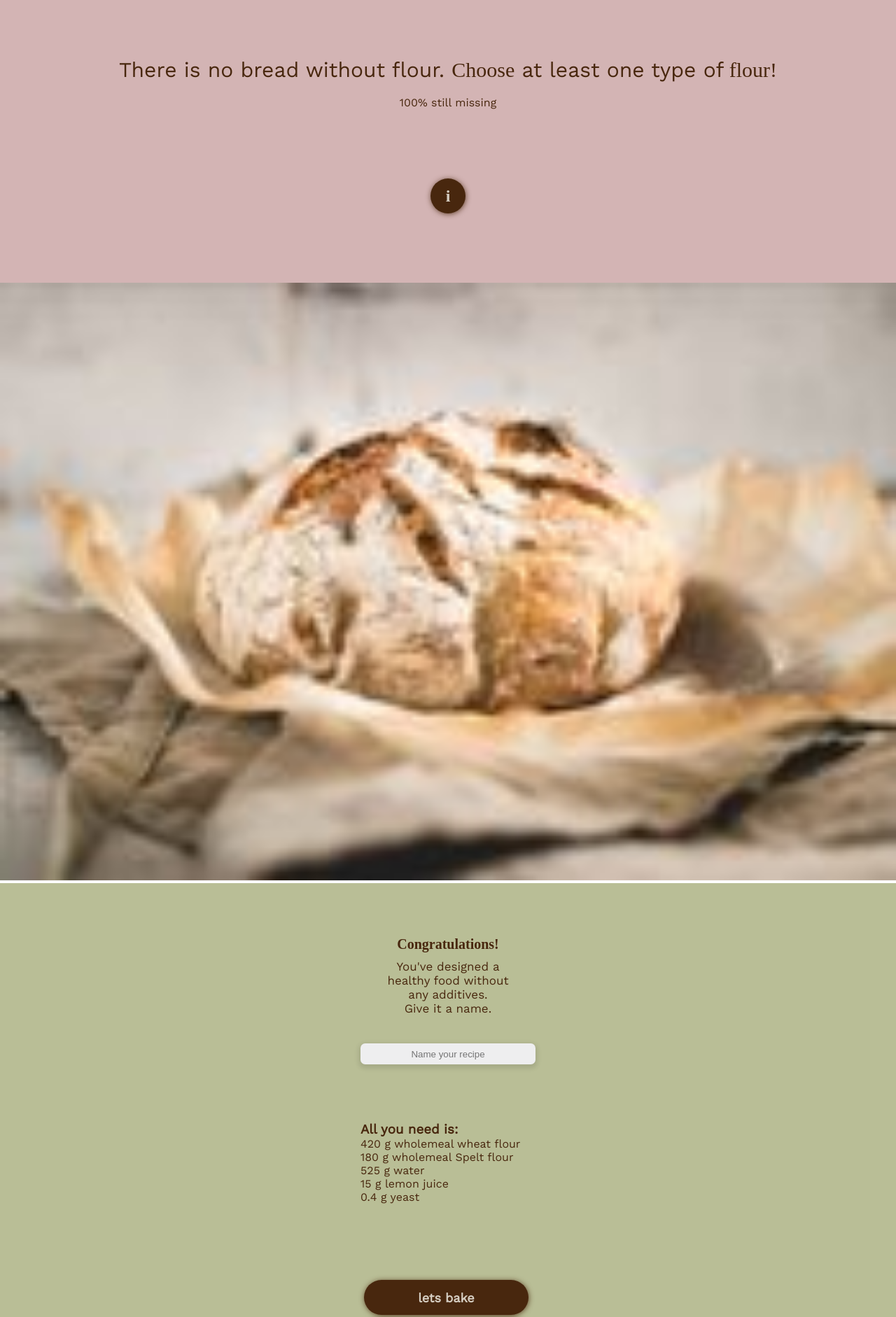
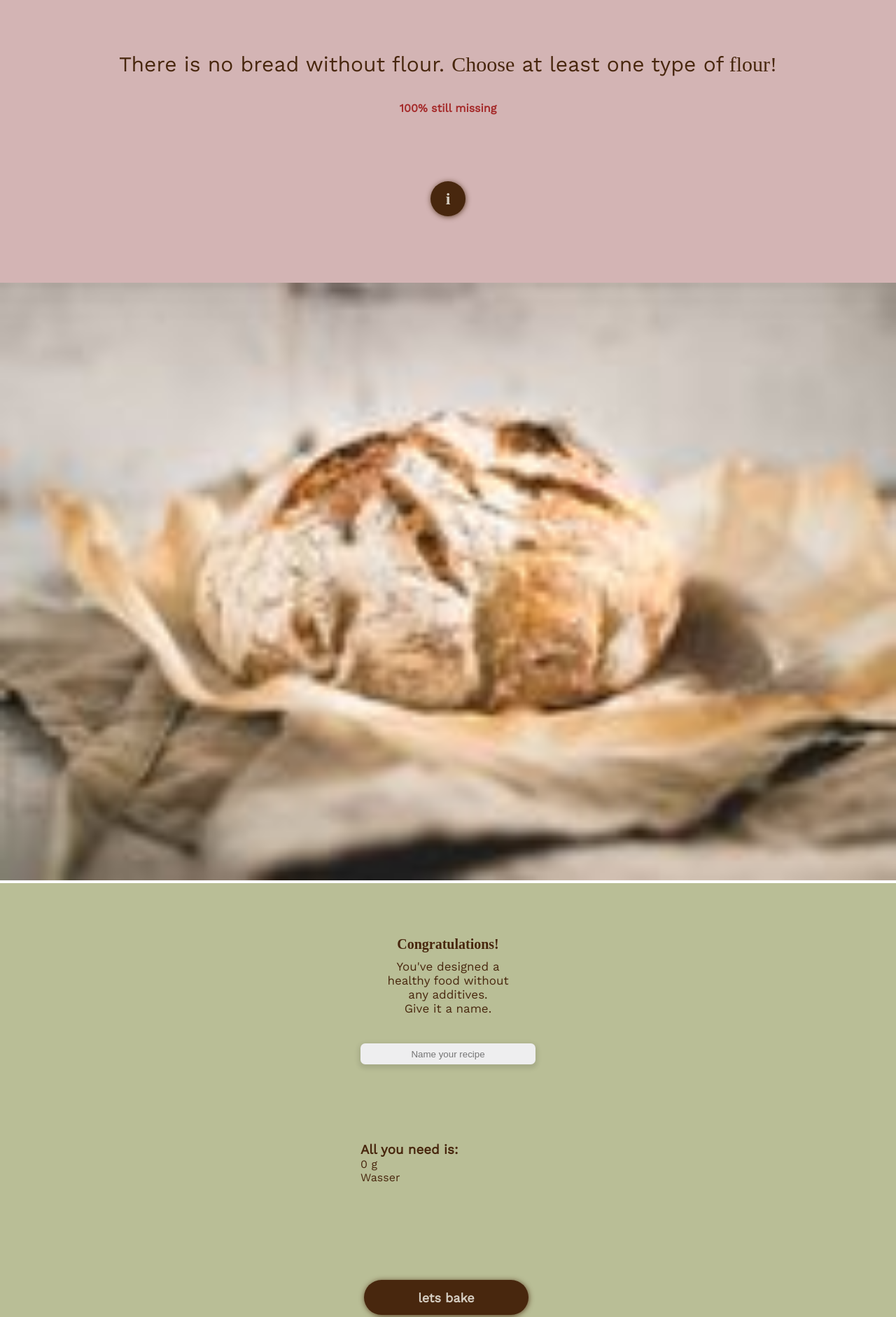
Before and after one commit to ManuelRemer/Breadzilla, a React (Create React App) app: page /generator in a window 1280 px wide. Shown: the part 2053-3935 px from the top of the page at 70% size. Built offline with nearby package versions, Linux system fonts and the light colour scheme.

Commit message:
Calculate LiquidsRatio, new state: ingredientsList

```diff
--- a/src/components/Generator/FlowerRatio/FlourRatio.css
+++ b/src/components/Generator/FlowerRatio/FlourRatio.css
@@ -23,3 +23,9 @@
   align-items: center;
   justify-content: center;
 }
+
+.generator-ratio-inputset__note {
+  color: brown;
+  font-weight: bolder;
+  margin-top: 1em;
+}
--- a/src/components/Generator/FlowerRatio/FlourRatio.js
+++ b/src/components/Generator/FlowerRatio/FlourRatio.js
@@ -7,7 +7,6 @@ export default function FlourRatio({ flours, onRatioInput }) {
   const sumFlourRatio = flours.reduce((a, b) => ({
     ratioValue: a.ratioValue + b.ratioValue,
   }));
-  console.log(sumFlourRatio);
 
   function over100() {
     if (sumFlourRatio.ratioValue > 100) {
@@ -25,7 +24,7 @@ export default function FlourRatio({ flours, onRatioInput }) {
 
       <div className="generator-ratio-inputset">
         <FlourRatioInputSet flours={flours} onRatioInput={onRatioInput} />
-        <div>{over100()}</div>
+        <div className="generator-ratio-inputset__note">{over100()}</div>
       </div>
       <div className="generator-ratio-next">
         <Link
--- a/src/components/Generator/FlowerRatio/FlourRatioInput/FlourRatioInput.js
+++ b/src/components/Generator/FlowerRatio/FlourRatioInput/FlourRatioInput.js
@@ -6,12 +6,11 @@ export default function FlourRatioInput({
   onRatioInput,
 }) {
   function handleRatioInput(event) {
-    let value = Number(event.target.value);
+    const value = Number(event.target.value);
 
     onRatioInput(label, value);
-    console.log(value);
   }
-  console.log(label, ratioValue);
+
   return (
     <div className="flour-ratio-input">
       <label className="flour-ratio-input--label">{label}</label>
--- a/src/components/Generator/FlowerRatio/FlourRatioInputSet/FlourRatioInputSet.js
+++ b/src/components/Generator/FlowerRatio/FlourRatioInputSet/FlourRatioInputSet.js
@@ -5,7 +5,7 @@ export default function FlourRatioInputSet({ flours, onRatioInput }) {
   const selectedFlours = flours.filter((flour) => flour.status === true);
 
   if (selectedFlours.length !== 0) {
-    let selection = selectedFlours.map((flour) => (
+    const selection = selectedFlours.map((flour) => (
       <div className="test">
         <FlourRatioInput
           label={flour.name}
--- a/src/components/Generator/Generator.js
+++ b/src/components/Generator/Generator.js
@@ -6,12 +6,27 @@ import { useState } from "react";
 
 export default function Generator() {
   const initialFlours = [
-    { name: "Wheat Flour 550", status: false, ratioValue: 0 },
-    { name: "Wholemeal Wheat Flour", status: false, ratioValue: 0 },
-    { name: "Spelt Flour 630", status: false, ratioValue: 0 },
-    { name: "Wholemeal Spelt Flour", status: false, ratioValue: 0 },
-    { name: "Rye Flour 1150", status: false, ratioValue: 0 },
-    { name: "Wholemeal Rye Flour", status: false, ratioValue: 0 },
+    { name: "Wheat Flour 550", status: false, ratioValue: 0, absorption: 0.65 },
+    {
+      name: "Wholemeal Wheat Flour",
+      status: false,
+      ratioValue: 0,
+      absorption: 0.7,
+    },
+    { name: "Spelt Flour 630", status: false, ratioValue: 0, absorption: 0.65 },
+    {
+      name: "Wholemeal Spelt Flour",
+      status: false,
+      ratioValue: 0,
+      absorption: 0.7,
+    },
+    { name: "Rye Flour 1150", status: false, ratioValue: 0, absorption: 0.92 },
+    {
+      name: "Wholemeal Rye Flour",
+      status: false,
+      ratioValue: 0,
+      absorption: 1,
+    },
   ];
   const [flours, setFlours] = useState(initialFlours);
 
@@ -23,11 +38,19 @@ export default function Generator() {
     );
 
     setFlours(updateFlours);
+    console.log(flours);
   }
 
   function handleRatioInput(label, value) {
+    console.log(flours);
     const updateFlours = flours.map((flour) =>
-      flour.name === label ? { ...flour, ratioValue: value } : flour
+      flour.name === label
+        ? {
+            ...flour,
+            ratioValue: value,
+            ratioLiquids: flour.ratioValue * 6 * flour.absorption,
+          }
+        : flour
     );
 
     setFlours(updateFlours);
@@ -47,7 +70,7 @@ export default function Generator() {
         src={LandingBreadSrc}
         className="landing-image"
       />
-      <SaveRecipe />
+      <SaveRecipe flours={flours} />
     </div>
   );
 }
--- a/src/components/Generator/SaveRecipe/NameRecipeInput/NameRecipeInput.js
+++ b/src/components/Generator/SaveRecipe/NameRecipeInput/NameRecipeInput.js
@@ -1,12 +1,19 @@
 import "./NameRecipeInput.css";
 
-export default function NameRecipeInput() {
+export default function NameRecipeInput({ onChange }) {
+  function handleChange(event) {
+    const name = event.target.value;
+    console.log(name);
+    onChange(name);
+  }
+
   return (
     <input
       type="text"
       placeholder="Name your recipe"
       className="name-recipe-input"
       maxLength="30"
+      onChange={handleChange}
     ></input>
   );
 }
--- a/src/components/Generator/SaveRecipe/SaveRecipe.js
+++ b/src/components/Generator/SaveRecipe/SaveRecipe.js
@@ -2,21 +2,33 @@ import "./SaveRecipe.css";
 import SaveRecipeTextBox from "../../StaticTextBoxes/GeneratorPage/SaveRecipe/SaveRecipeTextBox";
 import NavButton from "../../Buttons/NavButtons/NavButton";
 import NameRecipeInput from "./NameRecipeInput/NameRecipeInput";
-export default function SaveRecipe() {
+import SaveRecipeIngredients from "./SaveRecipeIngredients/SaveRecipeIngredients";
+import { useState } from "react";
+
+export default function SaveRecipe({ flours }) {
+  const [ingredientsList, setIngredientsList] = useState({ name: "" });
+  console.log(ingredientsList);
+  function handleNameRecipeInput(name) {
+    const updateIngredientsList = {
+      ...ingredientsList,
+      name: `${name}`,
+      flours: { flours },
+    };
+    setIngredientsList(updateIngredientsList);
+  }
+  // function handleClick() {
+  //   localStorage.setItem("name", { mehl1: 70, mehl2: 30 });
+  // }
+
   return (
     <div className="save-recipe" id="ingredients">
       <div className="save-recipe-name">
         <SaveRecipeTextBox />
-        <NameRecipeInput />
+        <NameRecipeInput onChange={handleNameRecipeInput} />
       </div>
-      <section className="save-recipe-ingredients">
-        <h3>All you need is:</h3>
-        <p>420 g wholemeal wheat flour</p>
-        <p>180 g wholemeal Spelt flour</p>
-        <p>525 g water</p>
-        <p>15 g lemon juice</p>
-        <p>0.4 g yeast</p>
-      </section>
+
+      <SaveRecipeIngredients flours={flours} />
+
       <div className="save-recipe--buttons">
         <NavButton size="xlarge" label="lets bake" />
         <NavButton size="xlarge" label="save" />
--- /dev/null
+++ b/src/components/Generator/SaveRecipe/SaveRecipeIngredients/SaveRecipeIngredients.js
@@ -0,0 +1,39 @@
+export default function SaveRecipeIngredients({ flours }) {
+  const ingredients = flours.filter((flour) => flour.ratioValue > 0);
+
+  const amountLiquids = ingredients.reduce(liquidReducer, { ratioLiquids: 0 });
+  console.log(amountLiquids);
+
+  function liquidReducer(totlaLiquid, currentLiquid) {
+    return {
+      ratioLiquids: totlaLiquid.ratioLiquids + currentLiquid.ratioLiquids,
+    };
+  }
+
+  function ingredientsFlours() {
+    return ingredients.map((flour) => (
+      <div key={flour.name}>
+        <p>{(600 / 100) * flour.ratioValue} g</p>
+        <p>{flour.name}</p>
+      </div>
+    ));
+  }
+
+  function Liquids() {
+    return (
+      <div>
+        <p>{amountLiquids.ratioLiquids} g</p>
+        <p>Wasser</p>
+      </div>
+    );
+  }
+  return (
+    <section className="save-recipe-ingredients">
+      <h3>All you need is:</h3>
+      <div>
+        {ingredientsFlours()}
+        {Liquids()}
+      </div>
+    </section>
+  );
+}
```
